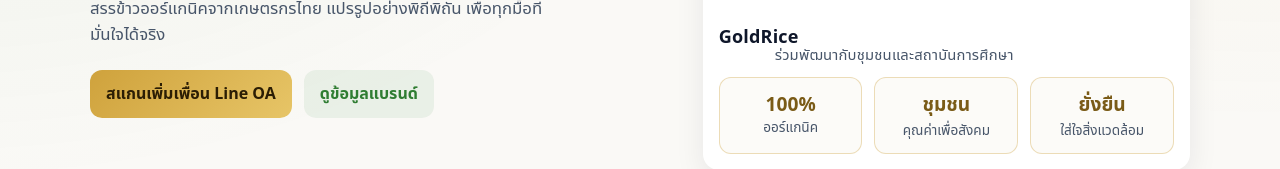
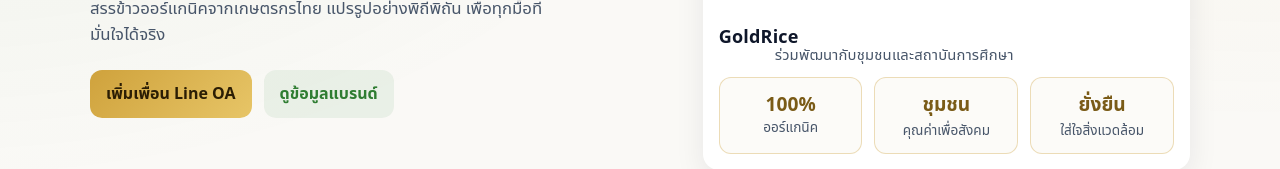
Before and after one commit to krissanapipukmutt/GoldRiceWeb, a React (Vite) app: page / in a window 1280 px wide. Shown: the part 393-562 px from the top of the page. Built offline with nearby package versions, Linux system fonts and the light colour scheme.

Commit message:
add feature add line

```diff
--- a/src/App.jsx
+++ b/src/App.jsx
@@ -1,4 +1,6 @@
 import { useEffect, useState } from 'react'
+
+const LINE_ADD_FRIEND_URL = 'https://lin.ee/q0PKmBB'
 
 const sections = {
   about: {
@@ -83,7 +85,9 @@
             แปรรูปอย่างพิถีพิถัน เพื่อทุกมื้อที่มั่นใจได้จริง
           </p>
           <div className="hero-actions">
-            <a className="btn btn-primary" href="#contact">สแกนเพิ่มเพื่อน Line OA</a>
+            <a className="btn btn-primary" href={LINE_ADD_FRIEND_URL} target="_blank" rel="noopener noreferrer">
+              เพิ่มเพื่อน Line OA
+            </a>
             <a className="btn btn-ghost" href="#about">ดูข้อมูลแบรนด์</a>
           </div>
         </div>
@@ -192,12 +196,14 @@
               เพิ่มเพื่อน Line Official Account เพื่อรับข่าวสาร โครงการเพื่อชุมชน และเรื่องราวจากทุ่งนาถึงโต๊ะอาหาร
             </p>
             <div className="hero-actions">
-              <a className="btn btn-primary" href="#contact">สแกน QR ที่นี่</a>
+              <a className="btn btn-primary" href={LINE_ADD_FRIEND_URL} target="_blank" rel="noopener noreferrer">
+                กดเพื่อเพิ่มเพื่อน Line OA
+              </a>
               <a className="btn btn-ghost" href="#about">รู้จักเราเพิ่มเติม</a>
             </div>
           </div>
           <div className="qr" aria-label="QR Code Line OA">
-              <img src="picture/Qr_code_add_LineOa.png" alt="QR Code Line OA" />
+            <img src="picture/Qr_code_add_LineOa.png" alt="QR Code Line OA" />
           </div>
         </div>
       </div>
```
